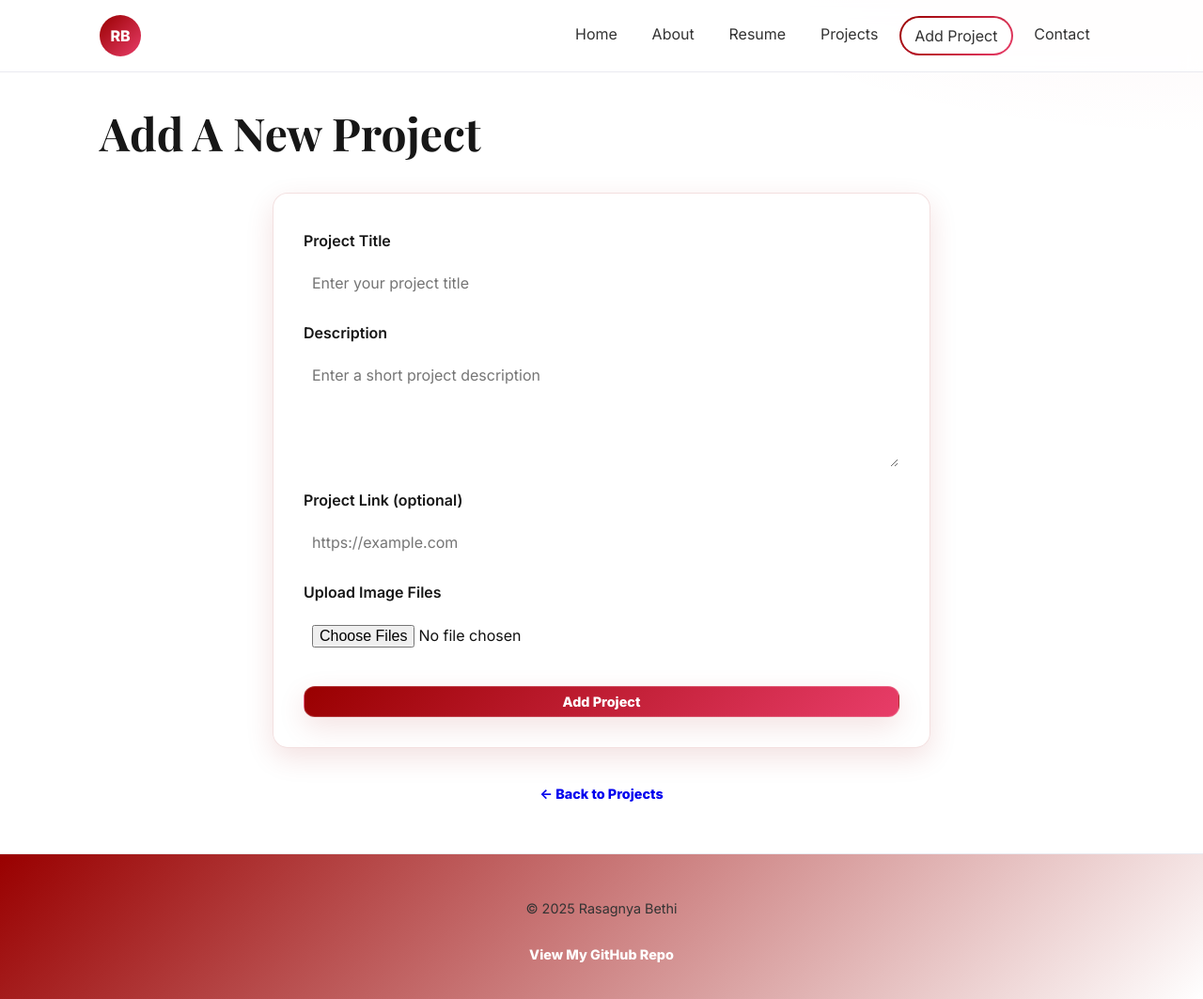
After one commit to rasbethi/AiDD_Personal_Website_Docker, a Flask app: page /form in a window 1280 px wide. The commit adds this page. Shown: the whole page at 94% size. Run offline with Flask 3, Linux system fonts and the light colour scheme.

Commit message:
Initial commit: full project

```diff
--- /dev/null
+++ b/DAL.py
@@ -0,0 +1,82 @@
+import sqlite3
+
+DB_NAME = 'projects.db'
+
+def get_db_connection():
+    conn = sqlite3.connect(DB_NAME)
+    conn.row_factory = sqlite3.Row
+    return conn
+
+def create_table():
+    conn = get_db_connection()
+
+    # Projects table
+    conn.execute('''
+        CREATE TABLE IF NOT EXISTS projects (
+            id INTEGER PRIMARY KEY AUTOINCREMENT,
+            title TEXT NOT NULL,
+            description TEXT NOT NULL
+        )
+    ''')
+
+    # Ensure `link` column exists (for existing DBs)
+    cols = conn.execute("PRAGMA table_info(projects)").fetchall()
+    col_names = [c[1] for c in cols]
+    if 'link' not in col_names:
+        try:
+            conn.execute("ALTER TABLE projects ADD COLUMN link TEXT")
+        except Exception:
+            pass
+
+    # Project images table (for multiple images)
+    conn.execute('''
+        CREATE TABLE IF NOT EXISTS project_images (
+            id INTEGER PRIMARY KEY AUTOINCREMENT,
+            project_id INTEGER NOT NULL,
+            imageFileName TEXT NOT NULL,
+            FOREIGN KEY (project_id) REFERENCES projects (id)
+        )
+    ''')
+
+    conn.commit()
+    conn.close()
+
+def insert_project_with_images(title, description, imageFileNames, link=None):
+    """Insert a project and multiple image filenames. Accepts optional link."""
+    conn = get_db_connection()
+    cursor = conn.cursor()
+    cursor.execute(
+        'INSERT INTO projects (title, description, link) VALUES (?, ?, ?)',
+        (title, description, link)
+    )
+    project_id = cursor.lastrowid
+
+    for filename in imageFileNames:
+        cursor.execute(
+            'INSERT INTO project_images (project_id, imageFileName) VALUES (?, ?)',
+            (project_id, filename)
+        )
+
+    conn.commit()
+    conn.close()
+
+def get_all_projects_with_images():
+    """Fetch all projects and their associated images (including optional link)."""
+    conn = get_db_connection()
+    projects_data = conn.execute('SELECT * FROM projects').fetchall()
+
+    projects = []
+    for p in projects_data:
+        images = conn.execute(
+            'SELECT imageFileName FROM project_images WHERE project_id = ?',
+            (p['id'],)
+        ).fetchall()
+        projects.append({
+            'id': p['id'],
+            'title': p['title'],
+            'description': p['description'],
+            'link': p['link'] if 'link' in p.keys() else None,
+            'images': [img['imageFileName'] for img in images]
+        })
+    conn.close()
+    return projects
--- a/app.py
+++ b/app.py
@@ -1,7 +1,19 @@
 from flask import Flask, render_template, request, redirect, url_for, flash
+import os
+from werkzeug.utils import secure_filename
+from DAL import create_table, insert_project_with_images, get_all_projects_with_images
 
 app = Flask(__name__)
-app.secret_key = "supersecret"  # change this before deploying
+create_table()  # ensures the table exists
+app.secret_key = "supersecret"
+
+# --- Upload configuration ---
+UPLOAD_FOLDER = os.path.join('static', 'images')
+ALLOWED_EXTENSIONS = {'png', 'jpg', 'jpeg', 'gif'}
+app.config['UPLOAD_FOLDER'] = UPLOAD_FOLDER
+
+def allowed_file(filename):
+    return '.' in filename and filename.rsplit('.', 1)[1].lower() in ALLOWED_EXTENSIONS
 
 @app.route("/")
 def home():
@@ -11,9 +23,32 @@ def home():
 def about():
     return render_template("about.html", active="about")
 
-@app.route("/projects")
+@app.route('/projects')
 def projects():
-    return render_template("projects.html", active="projects")
+    projects = get_all_projects_with_images()
+    return render_template('projects.html', projects=projects)
+
+
+@app.route('/form', methods=['GET', 'POST'])
+def form():
+    if request.method == 'POST':
+        title = request.form['title']
+        description = request.form['description']
+        link = request.form.get('link') or None
+        image_files = request.files.getlist('images')
+        saved_filenames = []
+
+        for file in image_files:
+            if file and allowed_file(file.filename):
+                filename = secure_filename(file.filename)
+                file.save(os.path.join(app.config['UPLOAD_FOLDER'], filename))
+                saved_filenames.append(filename)
+
+        insert_project_with_images(title, description, saved_filenames, link)
+        return redirect(url_for('projects'))
+
+    return render_template('form.html')
+
 
 @app.route("/resume")
 def resume():
@@ -53,4 +88,4 @@ def thankyou():
     return render_template("thankyou.html", active="thankyou")
 
 if __name__ == "__main__":
-    app.run(host="0.0.0.0", port=8080, debug=True)
+    app.run(port=8080, debug=True)
--- a/requirements.txt
+++ b/requirements.txt
@@ -1,2 +1,3 @@
-Flask==3.0.3
+Flask==3.1.1
 gunicorn==21.2.0
+python-dotenv==1.1.1
--- a/static/css/styles.css
+++ b/static/css/styles.css
@@ -414,7 +414,7 @@ p {
 
 .section-head h1,
 .section-head h2 {
-    text-transform: lowercase
+    text-transform: capitalize;
 }
 
 /* Reveal on scroll */
@@ -532,21 +554,6 @@ p {
 .cards2 .card {
     padding: 2rem;
     text-align: center;
-}
-
-@media (max-width: 768px) {
-    .about-grid {
-        grid-template-columns: 1fr;
-    }
-
-    .cards2 {
-        grid-template-columns: 1fr;
-    }
-}
-
-.section-head h1,
-.section-head h2 {
-    text-transform: capitalize;
 }
 
 /* Resume sections spacing */
--- a/templates/about.html
+++ b/templates/about.html
@@ -59,8 +59,7 @@
 
     <footer class="site-footer">
         <p>&copy; 2025 Rasagnya Bethi</p>
-        <a class="btn btn-outline btn-small" href="https://github.com/rasbethi/AiDD_Personal_Website_Flask"
-            target="_blank">
+        <a class="btn btn-outline btn-small" href="https://github.com/rasbethi/AiDD_A7" target="_blank">
             View My GitHub Repo
         </a>
 
--- a/templates/contact.html
+++ b/templates/contact.html
@@ -72,8 +72,7 @@
 
     <footer class="site-footer">
         <p>&copy; 2025 Rasagnya Bethi</p>
-        <a class="btn btn-outline btn-small" href="https://github.com/rasbethi/AiDD_Personal_Website_Flask"
-            target="_blank">
+        <a class="btn btn-outline btn-small" href="https://github.com/rasbethi/AiDD_A7" target="_blank">
             View My GitHub Repo
         </a>
 
--- /dev/null
+++ b/templates/form.html
@@ -0,0 +1,88 @@
+<!DOCTYPE html>
+<html lang="en">
+
+<head>
+    <meta charset="utf-8" />
+    <meta name="viewport" content="width=device-width, initial-scale=1" />
+    <title>Add Project • Rasagnya Bethi</title>
+    <link
+        href="https://fonts.googleapis.com/css2?family=Inter:wght@400;600;800&family=Playfair+Display:wght@600;700&display=swap"
+        rel="stylesheet">
+    <link rel="stylesheet" href="{{ url_for('static', filename='css/styles.css') }}">
+    <style>
+        input,
+        textarea {
+            font-family: 'Inter', sans-serif;
+            font-size: 1rem;
+            color: #111;
+            background: rgba(255, 255, 255, 0.05);
+            border: 1px solid rgba(255, 255, 255, 0.2);
+            border-radius: 6px;
+            padding: 0.5rem;
+            width: 100%;
+        }
+
+        label {
+            font-weight: 600;
+            margin-top: 0.5rem;
+        }
+    </style>
+</head>
+
+<body>
+    <header class="site-header">
+        <div class="container navwrap">
+            <a class="logo" href="{{ url_for('home') }}">RB</a>
+            <button class="hamburger" aria-label="Open menu" aria-expanded="false">☰</button>
+            <nav class="nav" aria-label="Primary">
+                <a href="{{ url_for('home') }}">Home</a>
+                <a href="{{ url_for('about') }}">About</a>
+                <a href="{{ url_for('resume') }}">Resume</a>
+                <a href="{{ url_for('projects') }}">Projects</a>
+                <a class="active" href="{{ url_for('form') }}">Add Project</a>
+                <a href="{{ url_for('contact') }}">Contact</a>
+            </nav>
+        </div>
+    </header>
+
+    <main class="container">
+        <header class="section-head">
+            <h1>Add a New Project</h1>
+        </header>
+
+        <section class="card glass project" data-reveal style="max-width: 700px; margin: 2rem auto; padding: 2rem;">
+            <form method="POST" enctype="multipart/form-data" style="display: flex; flex-direction: column; gap: 1rem;">
+                <label for="title">Project Title</label>
+                <input type="text" id="title" name="title" required placeholder="Enter your project title">
+
+                <label for="description">Description</label>
+                <textarea id="description" name="description" rows="5" required
+                    placeholder="Enter a short project description"></textarea>
+
+                <label for="link">Project Link (optional)</label>
+                <input type="url" id="link" name="link" placeholder="https://example.com">
+
+                <label for="images">Upload Image Files</label>
+                <input type="file" id="images" name="images" accept="image/*" multiple required>
+
+                <input type="submit" value="Add Project" class="btn btn-solid btn-small"
+                    style="align-self:flex-start; margin-top:1rem;">
+            </form>
+        </section>
+
+        <div style="text-align:center; margin-top: 2rem;">
+            <a class="btn btn-outline btn-small" href="{{ url_for('projects') }}">← Back to Projects</a>
+        </div>
+    </main>
+
+    <footer class="site-footer">
+        <p>&copy; 2025 Rasagnya Bethi</p>
+        <a class="btn btn-outline btn-small" href="https://github.com/rasbethi/AiDD_A7" target="_blank">
+            View My GitHub Repo
+        </a>
+    </footer>
+
+    <script src="{{ url_for('static', filename='js/script.js') }}"></script>
+</body>
+
+</html>
--- a/templates/index.html
+++ b/templates/index.html
@@ -90,8 +90,7 @@
 
     <footer class="site-footer">
         <p>&copy; 2025 Rasagnya Bethi</p>
-        <a class="btn btn-outline btn-small" href="https://github.com/rasbethi/AiDD_Personal_Website_Flask"
-            target="_blank">
+        <a class="btn btn-outline btn-small" href="https://github.com/rasbethi/AiDD_A7" target="_blank">
             View My GitHub Repo
         </a>
 
--- a/templates/resume.html
+++ b/templates/resume.html
@@ -74,8 +74,7 @@
 
     <footer class="site-footer">
         <p>&copy; 2025 Rasagnya Bethi</p>
-        <a class="btn btn-outline btn-small" href="https://github.com/rasbethi/AiDD_Personal_Website_Flask"
-            target="_blank">
+        <a class="btn btn-outline btn-small" href="https://github.com/rasbethi/AiDD_A7" target="_blank">
             View My GitHub Repo
         </a>
 
--- a/templates/thankyou.html
+++ b/templates/thankyou.html
@@ -36,8 +36,7 @@
 
     <footer class="site-footer">
         <p>&copy; 2025 Rasagnya Bethi</p>
-        <a class="btn btn-outline btn-small" href="https://github.com/rasbethi/AiDD_Personal_Website_Flask"
-            target="_blank">
+        <a class="btn btn-outline btn-small" href="https://github.com/rasbethi/AiDD_A7" target="_blank">
             View My GitHub Repo
         </a>
 
```
Also changed, not shown: other parts of static/css/styles.css (+60 -0 lines), templates/projects.html (+31 -33 lines), projects.db (added), static/images/download_1.png (renamed from static/images/download (1).png), static/images/download_2.png (renamed from static/images/download (2).png), static/images/download_3.png (renamed from static/images/download (3).png), 1 other file.
